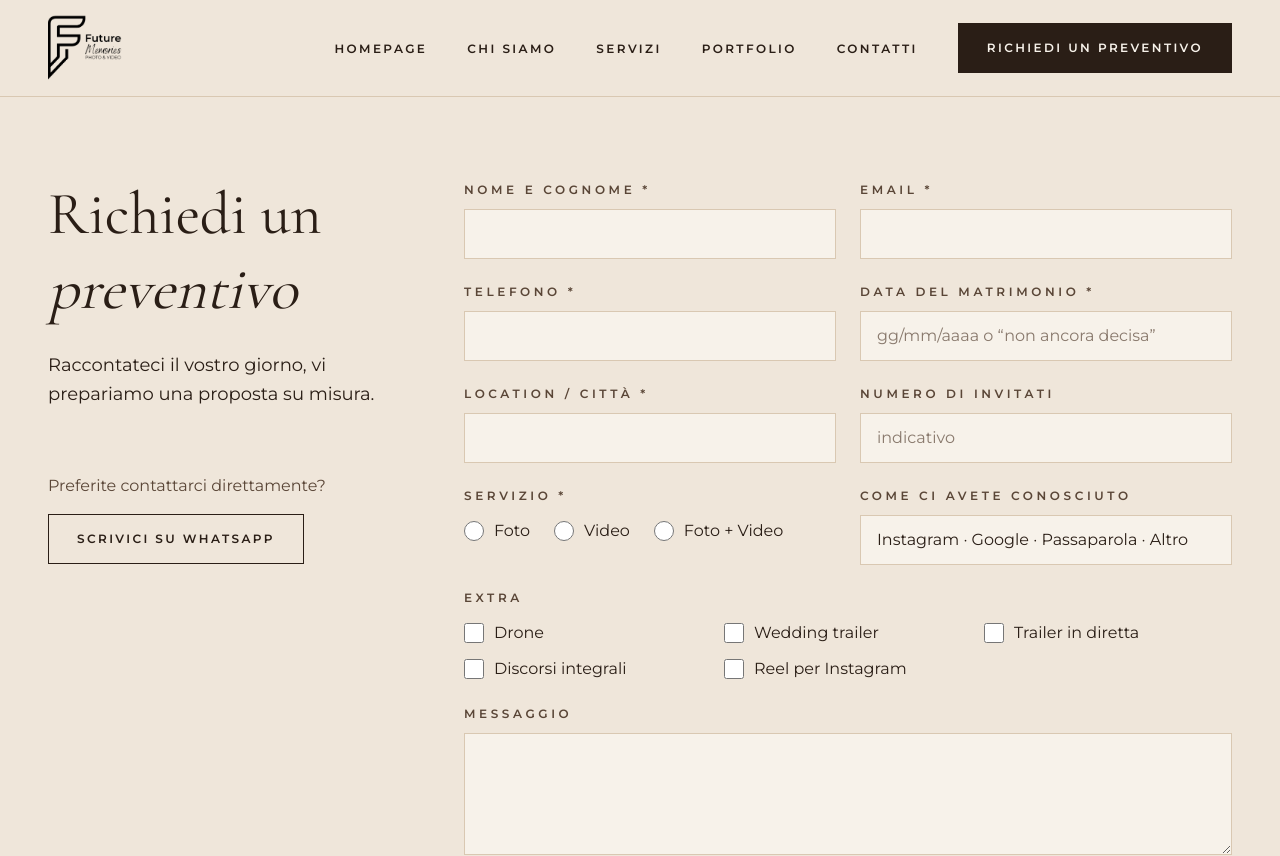
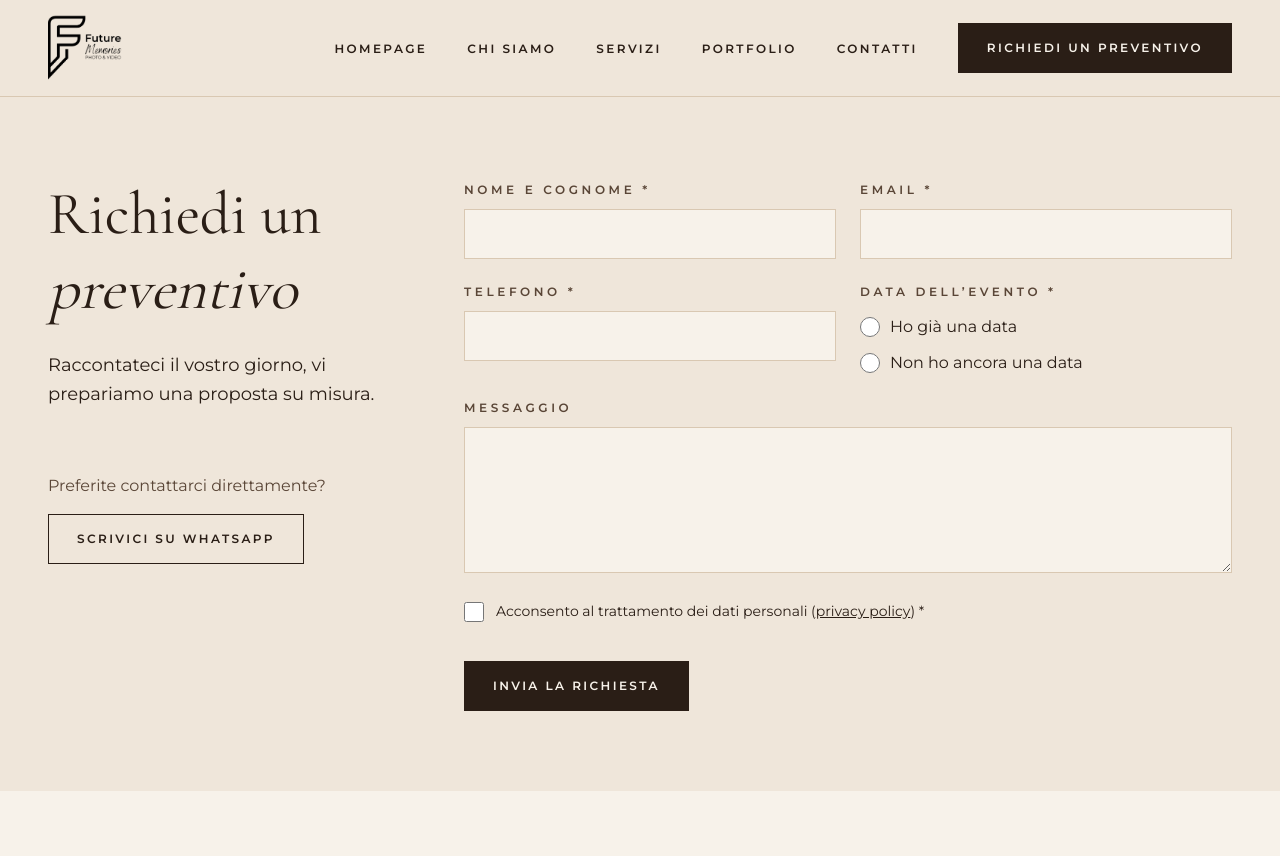
Before and after one commit to alelodato/future-memories, a Next.js app: page /preventivo in a window 1280 px wide. Shown: the top 856 px of the page. Built offline with nearby package versions, Linux system fonts and the light colour scheme.

Commit message:
modificato pagina preventivo

```diff
--- a/components/preventivo/QuoteForm.jsx
+++ b/components/preventivo/QuoteForm.jsx
@@ -8,26 +8,23 @@ import { site } from "@/data/site";
 import { sendConfirmation } from "@/lib/sendConfirmation";
 import { submitToWeb3Forms } from "@/lib/web3forms";
 
-const SERVICES = ["Foto", "Video", "Foto + Video"];
-const EXTRAS = ["Drone", "Wedding trailer", "Trailer in diretta", "Discorsi integrali", "Reel per Instagram"];
-const SOURCES = ["Instagram", "Google", "Passaparola", "Altro"];
+const DATE_OPTIONS = [
+  { value: "si", label: "Ho già una data" },
+  { value: "no", label: "Non ho ancora una data" },
+];
 
 const EMPTY = {
   name: "",
   email: "",
   phone: "",
+  dateStatus: "",
   date: "",
-  location: "",
-  guests: "",
-  service: "",
-  extras: [],
-  source: "",
   message: "",
   privacy: false,
 };
 
 // Ordine dei campi obbligatori: il focus va al primo campo non valido.
-const REQUIRED_ORDER = ["name", "email", "phone", "date", "location", "service", "privacy"];
+const REQUIRED_ORDER = ["name", "email", "phone", "dateStatus", "date", "privacy"];
 
 function validate(values) {
   const errors = {};
@@ -38,11 +35,16 @@ function validate(values) {
   if (!values.phone.trim()) errors.phone = "Inserite un numero di telefono.";
   else if (values.phone.replace(/\D/g, "").length < 6)
     errors.phone = "Il numero di telefono non sembra corretto.";
-  if (!values.date.trim()) errors.date = "Indicate la data o scrivete “non ancora decisa”.";
-  if (!values.location.trim()) errors.location = "Indicate la location o la città.";
-  if (!values.service) errors.service = "Scegliete un servizio.";
+  if (!values.dateStatus) errors.dateStatus = "Indicate se avete già una data.";
+  else if (values.dateStatus === "si" && !values.date) errors.date = "Indicate la data dell’evento.";
   if (!values.privacy) errors.privacy = "Il consenso è necessario per inviare la richiesta.";
   return errors;
+}
+
+// Da aaaa-mm-gg (valore dell'input date) a gg/mm/aaaa per l'email.
+function formatDate(value) {
+  const [year, month, day] = value.split("-");
+  return `${day}/${month}/${year}`;
 }
 
 const inputClass =
@@ -103,13 +105,14 @@ export default function QuoteForm() {
 
   const onChange = (event) => update(event.target.name, event.target.value);
 
-  const toggleExtra = (extra) => {
+  const onDateStatusChange = (event) => {
+    const value = event.target.value;
     setValues((current) => ({
       ...current,
-      extras: current.extras.includes(extra)
-        ? current.extras.filter((item) => item !== extra)
-        : [...current.extras, extra],
+      dateStatus: value,
+      date: value === "no" ? "" : current.date,
     }));
+    setErrors((current) => ({ ...current, dateStatus: undefined, date: undefined }));
   };
 
   const onSubmit = async (event) => {
@@ -134,12 +137,7 @@ export default function QuoteForm() {
       name: values.name.trim(),
       email: values.email.trim(),
       Telefono: values.phone.trim(),
-      "Data del matrimonio": values.date.trim(),
-      "Location / Città": values.location.trim(),
-      "Numero di invitati": values.guests.trim() || "-",
-      Servizio: values.service,
-      Extra: values.extras.length ? values.extras.join(", ") : "-",
-      "Come ci avete conosciuto": values.source || "-",
+      "Data dell’evento": values.dateStatus === "si" ? formatDate(values.date) : "Non ancora decisa",
       Messaggio: values.message.trim() || "-",
       "Consenso privacy": "Sì",
     });
@@ -175,87 +173,42 @@ export default function QuoteForm() {
         <TextField name="name" label="Nome e cognome" required autoComplete="name" value={values.name} onChange={onChange} error={errors.name} />
         <TextField name="email" label="Email" type="email" required autoComplete="email" value={values.email} onChange={onChange} error={errors.email} />
         <TextField name="phone" label="Telefono" type="tel" required autoComplete="tel" value={values.phone} onChange={onChange} error={errors.phone} />
-        <TextField
-          name="date"
-          label="Data del matrimonio"
-          required
-          placeholder="gg/mm/aaaa o “non ancora decisa”"
-          value={values.date}
-          onChange={onChange}
-          error={errors.date}
-        />
-        <TextField name="location" label="Location / Città" required value={values.location} onChange={onChange} error={errors.location} />
-        <TextField
-          name="guests"
-          label="Numero di invitati"
-          inputMode="numeric"
-          placeholder="indicativo"
-          value={values.guests}
-          onChange={onChange}
-        />
 
-        <fieldset aria-describedby={errors.service ? "service-errore" : undefined}>
+        <fieldset aria-describedby={errors.dateStatus ? "dateStatus-errore" : undefined}>
           <legend>
-            <Label as="span">Servizio *</Label>
+            <Label as="span">Data dell’evento *</Label>
           </legend>
           <div className="mt-3 flex flex-wrap gap-x-6 gap-y-3">
-            {SERVICES.map((service) => (
-              <label key={service} className="inline-flex cursor-pointer items-center gap-2.5">
+            {DATE_OPTIONS.map((option) => (
+              <label key={option.value} className="inline-flex cursor-pointer items-center gap-2.5">
                 <input
                   type="radio"
-                  name="service"
-                  value={service}
-                  checked={values.service === service}
-                  onChange={onChange}
+                  name="dateStatus"
+                  value={option.value}
+                  checked={values.dateStatus === option.value}
+                  onChange={onDateStatusChange}
                   className="h-5 w-5 accent-marrone"
                 />
-                {service}
+                {option.label}
               </label>
             ))}
           </div>
-          <ErrorText id="service-errore">{errors.service}</ErrorText>
+          <ErrorText id="dateStatus-errore">{errors.dateStatus}</ErrorText>
         </fieldset>
 
-        <div>
-          <label htmlFor="source">
-            <Label as="span">Come ci avete conosciuto</Label>
-          </label>
-          <select
-            id="source"
-            name="source"
-            value={values.source}
-            onChange={onChange}
-            className={`${inputClass} ${fieldBorder()} appearance-none`}
-          >
-            <option value="">Instagram · Google · Passaparola · Altro</option>
-            {SOURCES.map((source) => (
-              <option key={source} value={source}>
-                {source}
-              </option>
-            ))}
-          </select>
-        </div>
-
-        <fieldset className="lg:col-span-2">
-          <legend>
-            <Label as="span">Extra</Label>
-          </legend>
-          <div className="mt-3 grid gap-3 sm:grid-cols-2 lg:grid-cols-3">
-            {EXTRAS.map((extra) => (
-              <label key={extra} className="inline-flex cursor-pointer items-center gap-2.5">
-                <input
-                  type="checkbox"
-                  name="extras"
-                  value={extra}
-                  checked={values.extras.includes(extra)}
-                  onChange={() => toggleExtra(extra)}
-                  className="h-5 w-5 accent-marrone"
-                />
-                {extra}
-              </label>
-            ))}
+        {values.dateStatus === "si" && (
+          <div className="lg:col-start-2">
+            <TextField
+              name="date"
+              label="Data"
+              type="date"
+              required
+              value={values.date}
+              onChange={onChange}
+              error={errors.date}
+            />
           </div>
-        </fieldset>
+        )}
 
         <div className="lg:col-span-2">
           <label htmlFor="message">
@@ -264,7 +217,7 @@ export default function QuoteForm() {
           <textarea
             id="message"
             name="message"
-            rows={4}
+            rows={5}
             value={values.message}
             onChange={onChange}
             className={`${inputClass} ${fieldBorder()} resize-y`}
```
